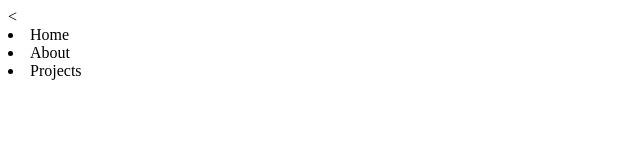
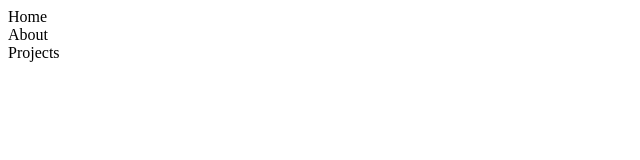
Before and after one commit to Itzaek/Itzaek.github.io, a plain HTML site: page index.html in a window 1280 px wide. Shown: the whole page, without its empty margins (0-640 px from the left). Drawn offline with Linux system fonts and the light colour scheme.

Commit message:
Update index.html

```diff
--- a/index.html
+++ b/index.html
@@ -1,11 +1,18 @@
 <!<!DOCTYPE html>
 <html>
 <body>
-  <<nav>
+  <style>
+  ul {
+    list-style-type: none;
+    margin: 0;
+    padding: 0;
+  }
+  </style>
+  <ul>
     <li>Home</li>
     <li>About</li>
     <li>Projects</li>
-  </nav>
+  </ul>
 
 </body>
 
```
